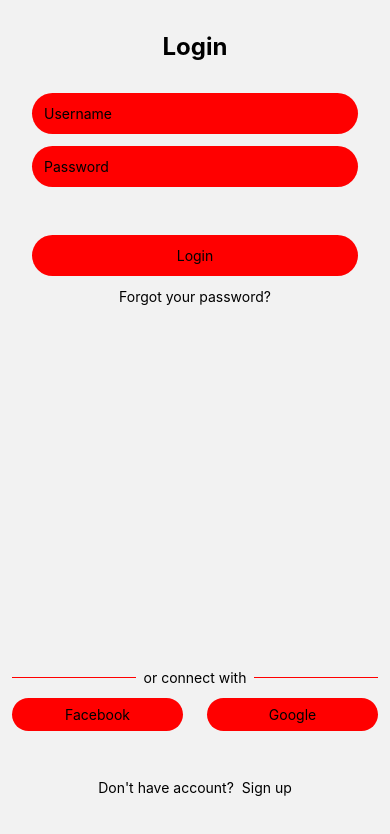
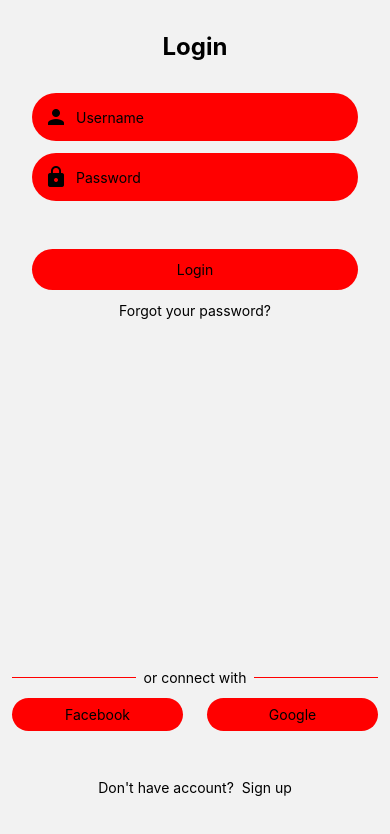
Before and after one commit to hilmiguner/agriSenseTech, a React Native app: screen /LoginScreen in a window 390 px wide. Shown: the top 834 px of the page. Built offline with nearby package versions, Linux system fonts and the light colour scheme.

Commit message:
React Native Vector Icons have been installed.

```diff
--- a/package.json
+++ b/package.json
@@ -16,7 +16,8 @@
     "react-native": "0.72.7",
     "react-native-gesture-handler": "^2.14.0",
     "react-native-safe-area-context": "^4.7.4",
-    "react-native-screens": "^3.27.0"
+    "react-native-screens": "^3.27.0",
+    "react-native-vector-icons": "^10.0.3"
   },
   "devDependencies": {
     "@babel/core": "^7.20.0",
--- a/screens/LoginScreen.js
+++ b/screens/LoginScreen.js
@@ -1,6 +1,7 @@
 import { Pressable, Text, View } from "react-native";
 import { TextInput } from "react-native-gesture-handler";
 import { useSafeAreaInsets } from "react-native-safe-area-context";
+import Icon from "react-native-vector-icons/MaterialIcons";
 
 function LoginScreen() {
     const safeAreaInsets = useSafeAreaInsets();
@@ -9,13 +10,13 @@
         <View style={{ flex: 1, justifyContent: "space-between", paddingTop: safeAreaInsets.top }}>
             <View>
                 <Text style={{ textAlign: "center", marginVertical: 32, fontSize: 24, fontWeight: "bold"}}>Login</Text>
-                <View style={{ backgroundColor: "red", marginHorizontal: 32, borderRadius: 24, padding: 12, marginBottom: 12 }}>
-                    {/* Icon */}
-                    <TextInput style={{ padding: 0 }} placeholder="Username"/>
+                <View style={{ flexDirection: "row", backgroundColor: "red", marginHorizontal: 32, borderRadius: 24, padding: 12, marginBottom: 12 }}>
+                    <Icon name={"person"} size={24} color={"black"}/>
+                    <TextInput style={{ marginLeft: 8, padding: 0 }} placeholder="Username"/>
                 </View>
-                <View style={{ backgroundColor: "red", marginHorizontal: 32, borderRadius: 24, padding: 12, marginBottom: 48 }}>
-                    {/* Icon */}
-                    <TextInput style={{ padding: 0 }} secureTextEntry={true} placeholder="Password"/>
+                <View style={{ flexDirection: "row", backgroundColor: "red", marginHorizontal: 32, borderRadius: 24, padding: 12, marginBottom: 48 }}>
+                    <Icon name={"lock"} size={24} color={"black"}/>
+                    <TextInput style={{ marginLeft: 8, padding: 0 }} secureTextEntry={true} placeholder="Password"/>
                 </View>
                 <Pressable style={{ backgroundColor: "red", marginHorizontal: 32, borderRadius: 24, padding: 12, marginBottom: 12 }}>
                     <Text style={{ textAlign: "center"}}>Login</Text>
```
Also changed, not shown: react-native.config.js (added, +9 -0 lines), 7 other files (tests, documents, lock files or other folders).
